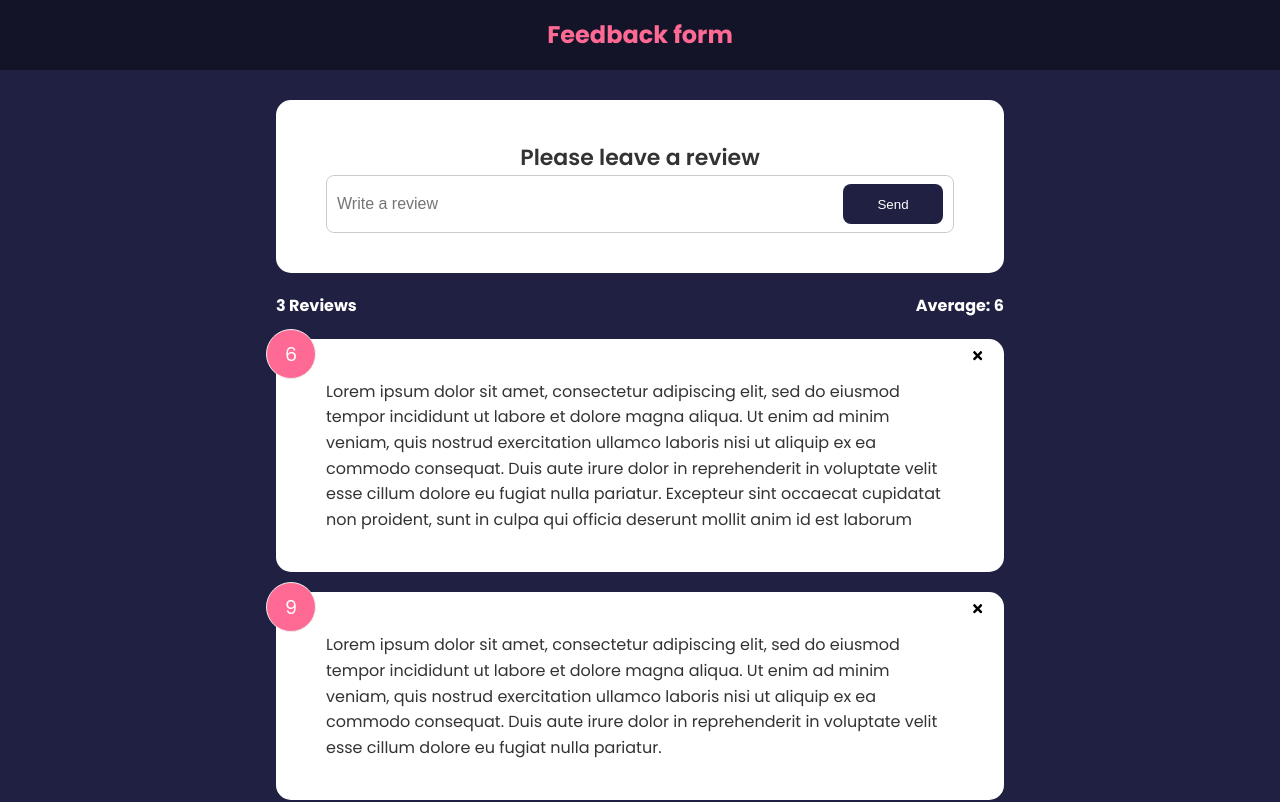
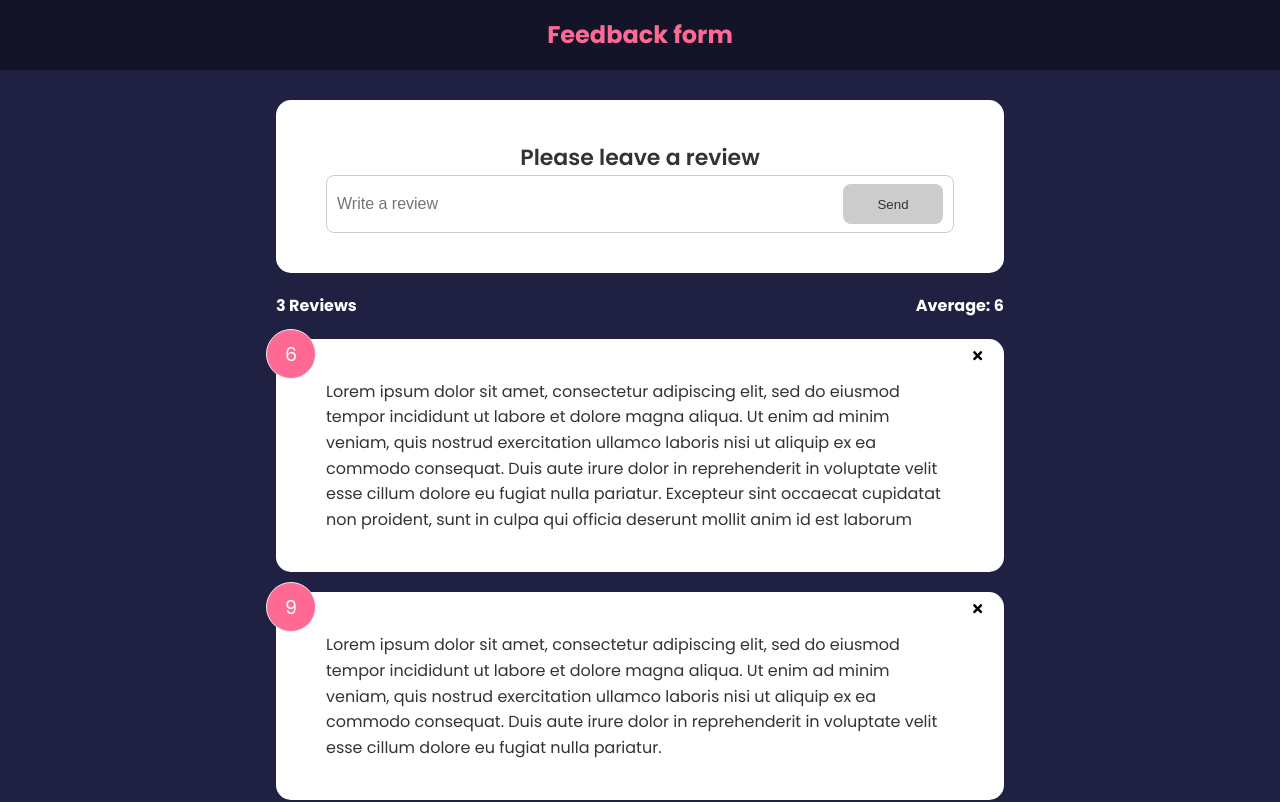
Before and after one commit to DasaGott/feedback-app, a React (Create React App) app: page / in a window 1280 px wide. Shown: the top 802 px of the page. Built offline with nearby package versions, Linux system fonts and the light colour scheme.

Commit message:
Added real-time validation to the input

```diff
--- a/src/components/FeedbackForm.jsx
+++ b/src/components/FeedbackForm.jsx
@@ -4,8 +4,27 @@ import Button from "./shared/Button";
 
 function FeedbackForm() {
   const [text, setText] = useState("");
+  const [btnDisabled, setBtnDisabled] =
+    useState(true);
+  const [message, setMessage] = useState("");
 
   const handleTextInput = (event) => {
+    if (text === "") {
+      setBtnDisabled(true);
+      setMessage(null);
+    } else if (
+      text != "" &&
+      text.trim().length < 10
+    ) {
+      setBtnDisabled(true);
+      setMessage(
+        "Text has to be at least 10 characters long"
+      );
+    } else {
+      setBtnDisabled(false);
+      setMessage(null);
+    }
+
     setText(event.target.value);
   };
 
@@ -21,8 +40,16 @@ function FeedbackForm() {
             placeholder="Write a review"
             value={text}
           ></input>
-          <Button type="submit">Send</Button>
+          <Button
+            type="submit"
+            isDisabled={btnDisabled}
+          >
+            Send
+          </Button>
         </div>
+        {message && (
+          <div className="message">{message}</div>
+        )}
       </form>
     </Card>
   );
```
